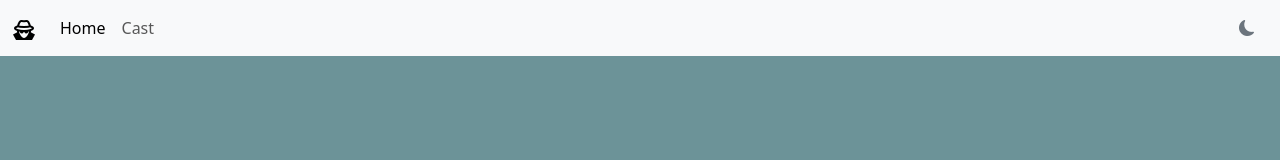
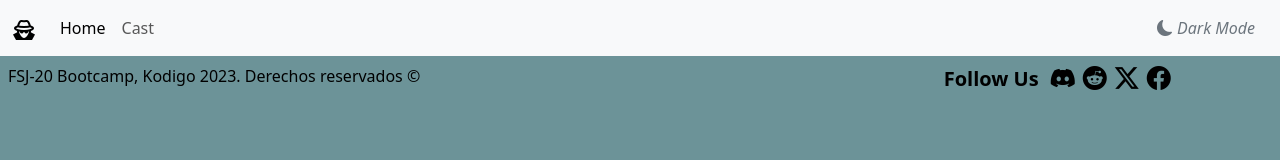
Before and after one commit to AlexReyesHuezo/sherlock-movie, a website built with Vite: page index.html in a window 1280 px wide. Built offline with nearby package versions, Linux system fonts and the light colour scheme.

Commit message:
:sparkles:feat(footer):add footer and its style

```diff
--- a/index.html
+++ b/index.html
@@ -20,7 +20,7 @@
               <a class="nav-link active" aria-current="page" href="./index.html">Home</a>
               <a class="nav-link" href="#">Cast</a>
             </div>
-            <button class="btn rounded-pill ms-auto" id="dark-light"><i id="dark-light-icon" class="bi bi-moon-fill text-secondary"></i></button>
+            <button class="btn rounded-pill ms-auto" id="dark-light"><i id="dark-light-icon" class="bi bi-moon-fill text-secondary"> Dark Mode</i></button>
           </div>
         </div>
       </nav>
@@ -29,7 +29,16 @@
       <article class="search"></article>
       <article class="info"></article>
     </main>
-    <footer class="footer"></footer>
+    <footer class="footer">
+      <div class="container-fluid row">
+        <p class="p-2 col-sm-12 col-md-8">FSJ-20 Bootcamp, Kodigo 2023. Derechos reservados &#169;</p>
+        <small class=" col-2 col-sm-12 col-md-2 text-end p-2 fw-bold fs-5">Follow Us</small>
+        <i class="bi bi-discord col-sm-12 col-md-1 p-1 w-auto text-center" ></i>
+        <i class="bi bi-reddit col-sm-12 col-md-1 p-1 w-auto text-center"></i>
+        <i class="bi bi-twitter-x col-sm-12 col-md-1 p-1 w-auto text-center"></i>
+        <i class="bi bi-facebook col-sm-12 col-md-1 p-1  w-auto text-center"></i>
+      </div>
+    </footer>
     <script type="module" src="/main.js"></script>
   </body>
 </html>
--- a/main.js
+++ b/main.js
@@ -10,11 +10,13 @@ window.onload = () => {
 const darkTheme = () => {
     document.documentElement.className = 'dark'
     document.querySelector('#dark-light-icon').setAttribute('class', 'bi-sun-fill text-secondary')
+    document.getElementById('dark-light-icon').innerHTML = " Light Mode"
 }
 
 const lightTheme = () => {
     document.documentElement.className = 'light'
     document.querySelector('#dark-light-icon').setAttribute('class', 'bi bi-moon-fill text-secondary')
+    document.getElementById('dark-light-icon').innerHTML = " Dark Mode"
 }
 
 document.querySelector('#dark-light').addEventListener('click', () => {
--- a/style.css
+++ b/style.css
@@ -20,3 +20,14 @@
     background-color: var(--bg-color);
     color: var(--text-color);
   }
+
+  footer .container-fluid i {
+    font-size: 1.5rem;
+    transition: all 500ms;
+  }
+
+  footer .container-fluid i:hover {
+    font-size: 35px;
+    font-size-adjust: 5px;
+    cursor: pointer;
+  }
```
